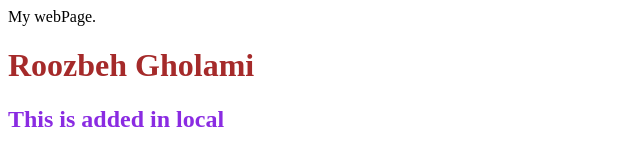
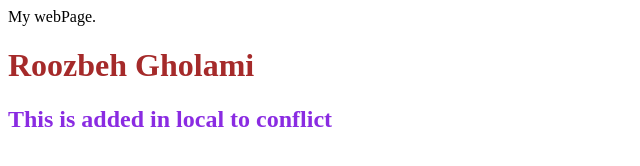
Before and after one commit to roozbeh-gholami70/simplilearnGitCourse, a plain HTML site: page index.html in a window 1280 px wide. Shown: the whole page, without its empty margins (0-640 px from the left). Drawn offline with Linux system fonts and the light colour scheme.

Commit message:
feature2: change for coonflict

```diff
--- a/index.html
+++ b/index.html
@@ -5,7 +5,7 @@
     <body>
         <h1 style="color: brown;"> Roozbeh Gholami </h1>
 
-        <h2 style="color: blueviolet;"> This is added in local</h2>
+        <h2 style="color: blueviolet;"> This is added in local to conflict</h2>
 
     </body>
 </html>
```
